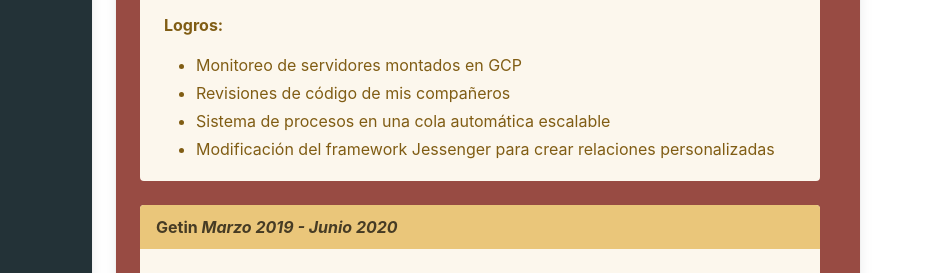
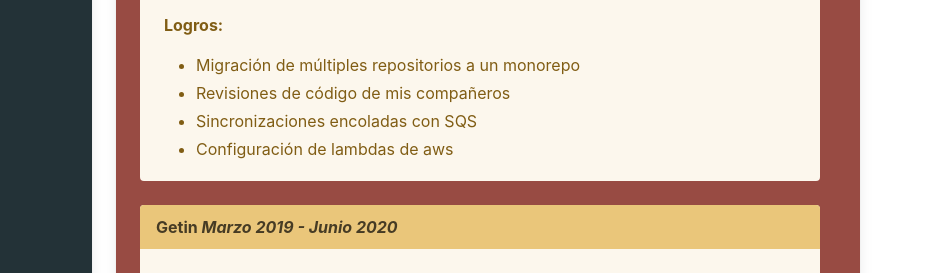
Before and after one commit to servo98/me, a website built with webpack: page dist/index.html in a window 1280 px wide. Shown: the part 673-946 px from the top of the page, 344-1280 px from the left. Built offline with nearby package versions, Linux system fonts and the light colour scheme.

Commit message:
logros fix

```diff
--- a/dist/index.html
+++ b/dist/index.html
@@ -132,11 +132,10 @@
                                                 <p class="has-text-weight-bold">Logros:</p>
                                                 <div class="content">
                                                     <ul>
-                                                        <li>Monitoreo de servidores montados en GCP</li>
+                                                        <li>Migración de múltiples repositorios a un monorepo</li>
                                                         <li>Revisiones de código de mis compañeros</li>
-                                                        <li>Sistema de procesos en una cola automática escalable</li>
-                                                        <li>Modificación del framework Jessenger para crear relaciones
-                                                            personalizadas</li>
+                                                        <li>Sincronizaciones encoladas con SQS</li>
+                                                        <li>Configuración de lambdas de aws</li>
                                                     </ul>
                                                 </div>
                                             </div>
```
